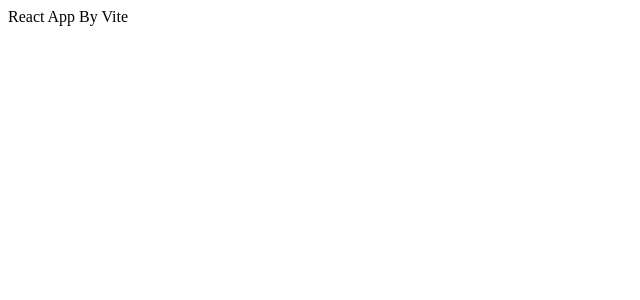
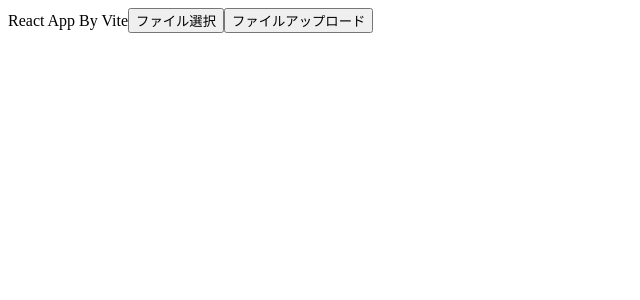
Before and after one commit to sawadyecma/img-conv, a React (Vite) app in the folder file-upload-client/: page / in a window 1280 px wide. Shown: the top 300 px of the page, without its empty margins (0-640 px from the left). Built offline with nearby package versions, Linux system fonts and the light colour scheme.

Commit message:
impl file-upload on file-upload-client

```diff
--- a/file-upload-client/package.json
+++ b/file-upload-client/package.json
@@ -8,6 +8,8 @@
     "preview": "vite preview"
   },
   "dependencies": {
+    "@aspida/axios": "^1.10.2",
+    "axios": "^0.27.2",
     "react": "^18.0.0",
     "react-dom": "^18.0.0"
   },
--- a/file-upload-client/src/App.tsx
+++ b/file-upload-client/src/App.tsx
@@ -1,5 +1,39 @@
+import axios from "axios";
+import { useRef, useState } from "react";
+
 export const App = () => {
-  return <div>React App By Vite</div>;
+  const inputRef = useRef<HTMLInputElement>(null);
+  const [file, setFile] = useState<File | undefined>(undefined);
+
+  const onFileSelectButtonClick = () => {
+    inputRef.current?.click();
+  };
+  const onFileSelect = (e: React.ChangeEvent<HTMLInputElement>) => {
+    const files = e.target.files;
+    if (!files) {
+      return;
+    }
+
+    setFile(files.item(0) ?? undefined);
+    e.target.value = "";
+  };
+
+  const onFileUpload = () => {
+    const headers = { "content-type": "multipart/form-data" };
+    const serverUrl = "http://localhost:8080";
+    const data = new FormData();
+    data.append("image", file!);
+    axios.post("/upload", data, { headers, baseURL: serverUrl });
+  };
+
+  return (
+    <div>
+      React App By Vite
+      <button onClick={onFileSelectButtonClick}>ファイル選択</button>
+      <input ref={inputRef} type="file" hidden onChange={onFileSelect}></input>
+      <button onClick={onFileUpload}>ファイルアップロード</button>
+    </div>
+  );
 };
 
 export default App;
```
Also changed, not shown: 1 other file (tests, documents, lock files or other folders).
